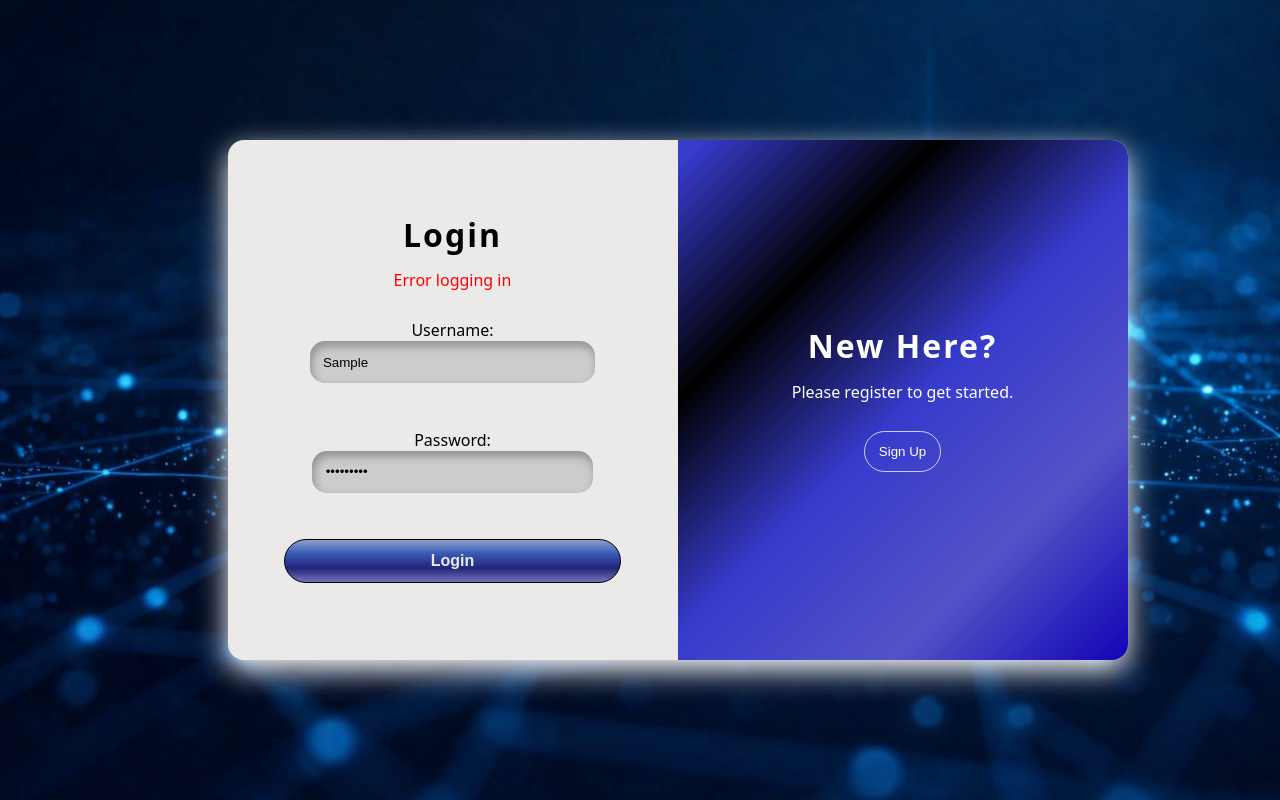
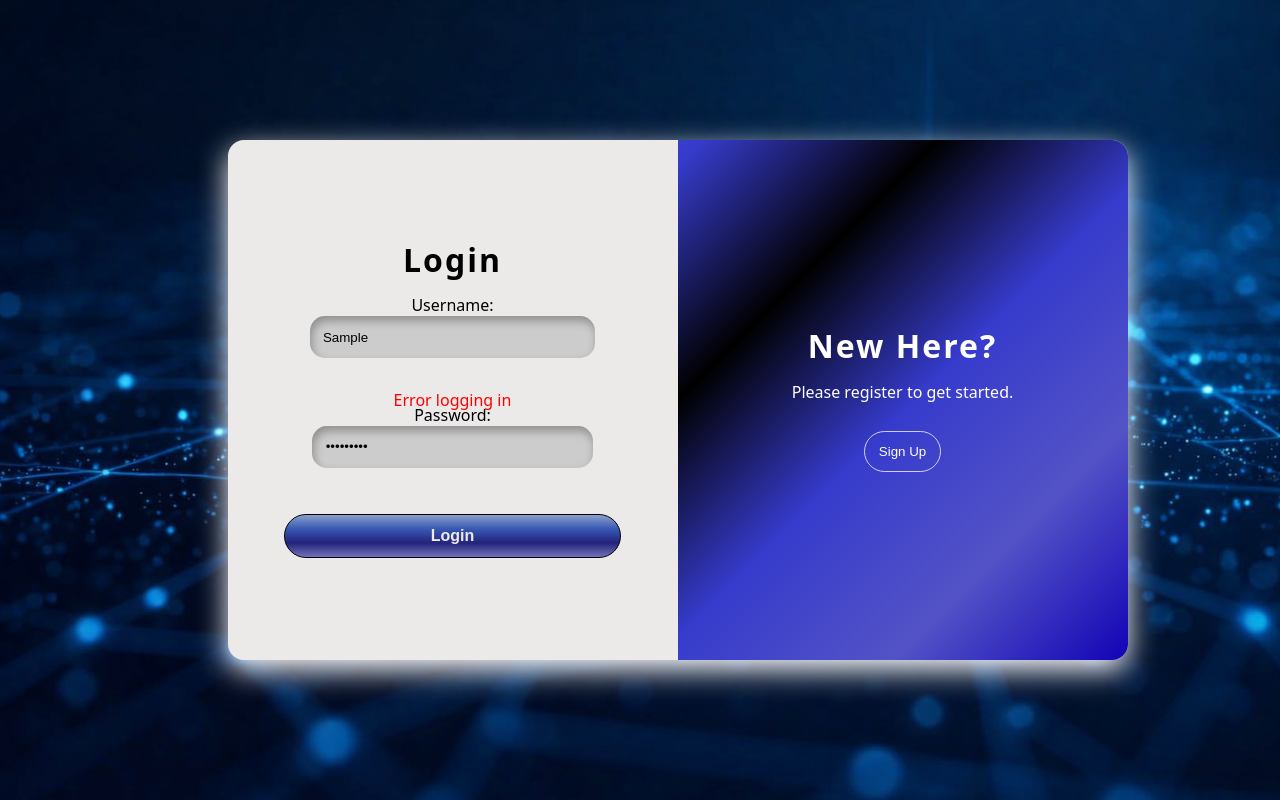
Before and after one commit to ZoltanKarika/FixITDesk, a React (Create React App) app in the folder fixitdesk-frontend/: page /gatekeeper in a window 1280 px wide. Both pictures are taken after typing "Sample", "Sample123" into the empty fields and a click on the button "Login". Built offline with nearby package versions, Linux system fonts and the light colour scheme; no server answers.

Commit message:
little polish, gatekeeper next

```diff
--- a/fixitdesk-frontend/src/components/Logout.js
+++ b/fixitdesk-frontend/src/components/Logout.js
@@ -10,7 +10,7 @@ const Logout = () => {
     const logoutUser = async () => {
       try {
         const response = await api.post('/api/accounts/logout/');
-        console.log(response.data.message); // "Logged out successfully!"
+        //console.log(response.data.message); // "Logged out successfully!"
         navigate('/gatekeeper')
         return true;
       } catch (error) {
--- a/fixitdesk-frontend/src/components/Rootpage.js
+++ b/fixitdesk-frontend/src/components/Rootpage.js
@@ -42,7 +42,7 @@ const Rootpage = () => {
           withCredentials: true,
         }
       );
-      console.log("Login successful:", response.data);
+      console.log("Login successful:", response.data); // undefined lesz?
       navigate('/dashboard');
     } catch (loginError) {
       console.error(loginError);
@@ -68,15 +68,12 @@ const Rootpage = () => {
         },
         body: JSON.stringify(regFormData),
       });
-
       if (!response.ok) {
         throw new Error("Registration failed");
       }
-
       const data = await response.json();
       console.log("User registered:", data);
-
-      navigate('/login')
+      navigate('/gatekeeper')
     } catch (regError) {
       setRegError("Error registering user");
     }
@@ -90,7 +87,7 @@ const Rootpage = () => {
           <div className="form-cont log-in-cont">
             <form onSubmit={handleLoginSubmit}>
               <h1>Login</h1>
-              {loginError && <p style={{ color: "red" }}>{loginError}</p>}
+              {loginError && <p style={{ color: "red" }} className="form-cont">{loginError}</p>}
               <label>
                 Username:
                 <input
--- a/fixitdesk-frontend/src/css/ticketsubmit.css
+++ b/fixitdesk-frontend/src/css/ticketsubmit.css
@@ -1,5 +1,5 @@
 .ticket-page{
-  min-height: calc(100vh - 50px); /* nav magasságod kb 50px */
+  min-height: calc(100vh - 50px);
   display: grid;
   place-items: center;
   padding: 10px 5px;
```
